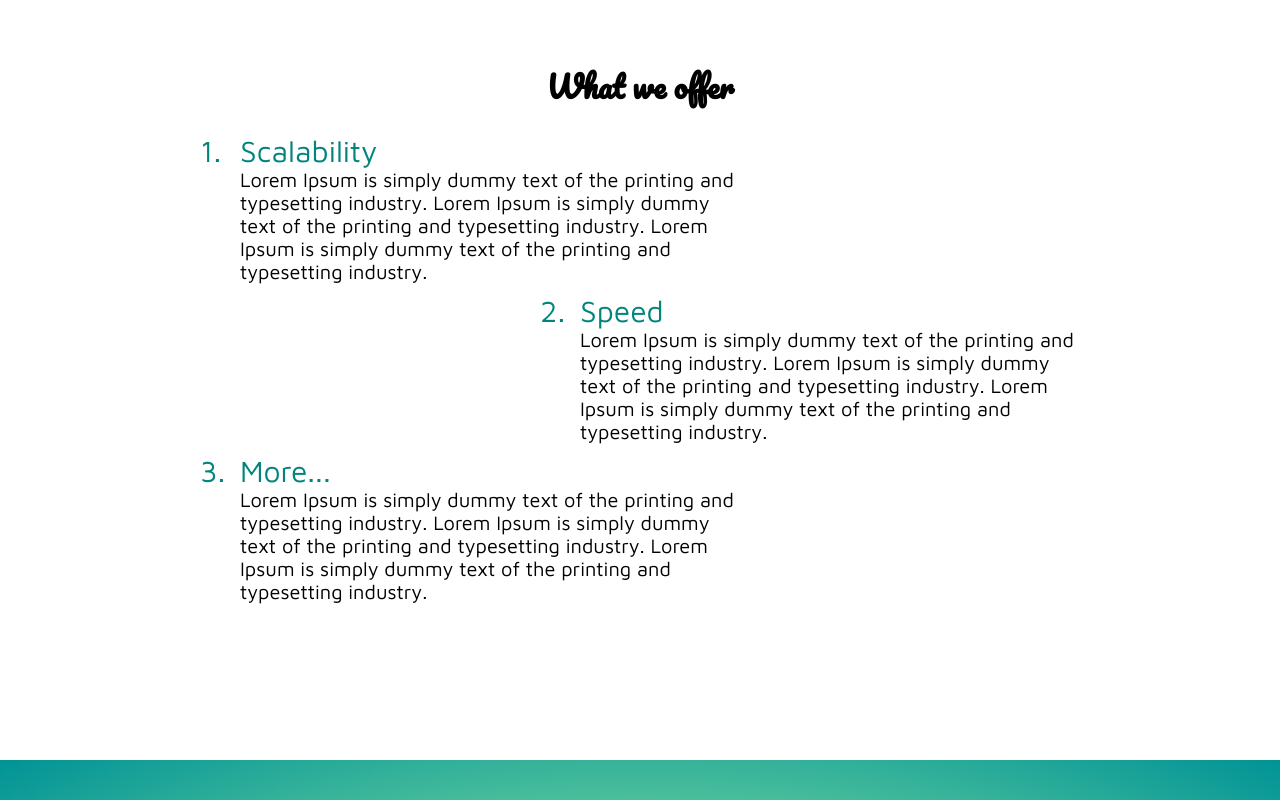
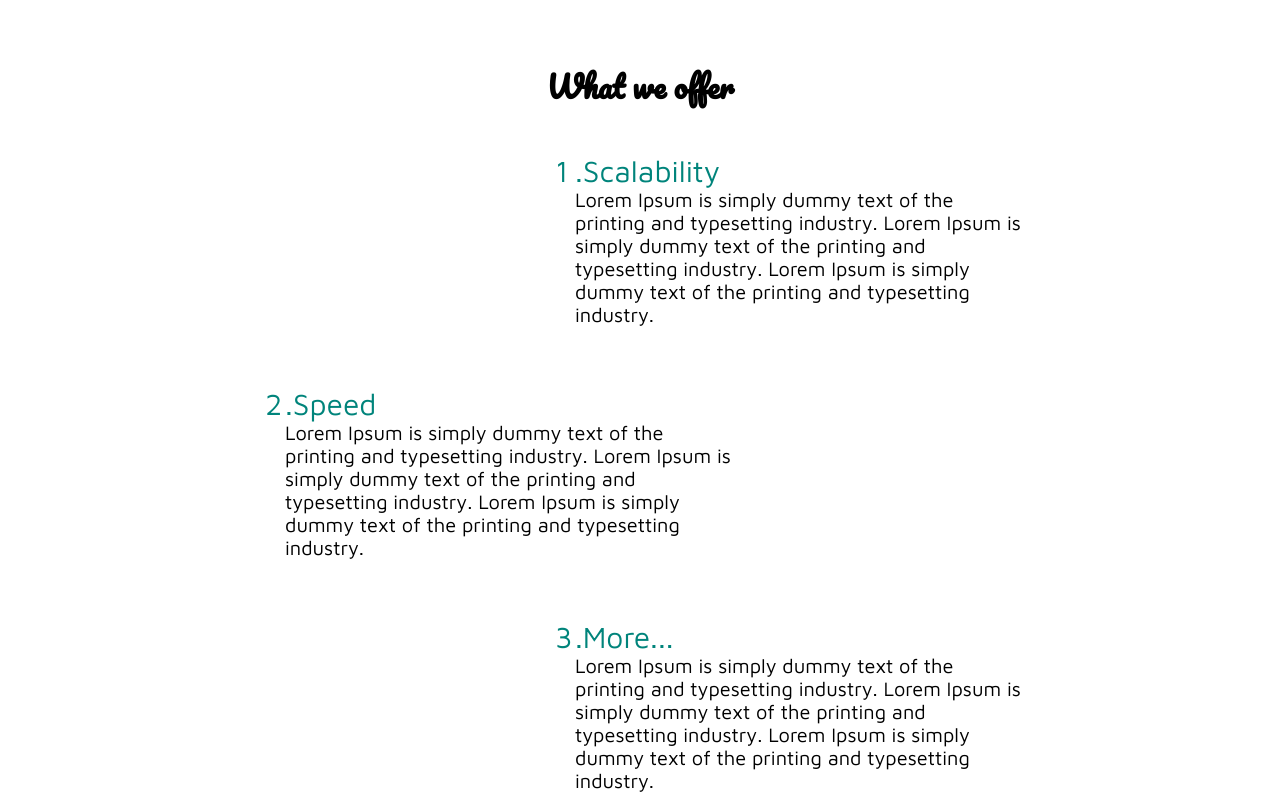
Before and after one commit to tutorioEU/tutorioEU.github.io, a plain HTML site: page Ivy/index.html in a window 1280 px wide. Shown: the part 840-1640 px from the top of the page. Drawn offline with nearby package versions, Linux system fonts and the light colour scheme.

Commit message:
Respinsivness fixes done

```diff
--- a/Ivy/index.html
+++ b/Ivy/index.html
@@ -93,32 +93,33 @@
       <h1>What we offer</h1>
       <div class='offer left'>
           <span class='offer-number'>
-            1.
+            1
           </span>
           <p>
-            <span>Scalability</span>
+            <span> .Scalability</span>
             Lorem Ipsum is simply dummy text of the printing and typesetting industry. Lorem Ipsum is simply dummy text of the printing and typesetting industry. Lorem Ipsum is simply dummy text of the printing and typesetting industry.
           </p>
         </div>
         <div class='offer right'>
           <span class='offer-number'>
-            2.
+            2
           </span>
           <p>
-            <span>Speed</span>
+            <span> .Speed</span>
             Lorem Ipsum is simply dummy text of the printing and typesetting industry. Lorem Ipsum is simply dummy text of the printing and typesetting industry. Lorem Ipsum is simply dummy text of the printing and typesetting industry.
           </p>
         </div>
         <div class='offer left'>
             <span class='offer-number'>
-              3.
+              3
             </span>
             <p>
-              <span>More...</span>
+              <span> .More...</span>
               Lorem Ipsum is simply dummy text of the printing and typesetting industry. Lorem Ipsum is simply dummy text of the printing and typesetting industry. Lorem Ipsum is simply dummy text of the printing and typesetting industry.
             </p>
           </div>
     </section>
+		<!--
     <section id='platforms-container'>
       <h2>Create your bot for the most known messengers</h2>
       <div id='platforms' class='autoplay'>
@@ -247,6 +248,7 @@
         All rights reserved. Ivy &#169; 2017
       </div>
     </footer>
+		-->
     <script type="text/javascript" src='scripts/main.js'></script>
     <script type="text/javascript" src='scripts/neon.js'></script>
     <script type="text/javascript" src='scripts/gallery.js'></script>
--- a/Ivy/styles/index.css
+++ b/Ivy/styles/index.css
@@ -149,7 +149,6 @@
 
 #offer-container {
   width: 100%;
-  height: 100vh;
   box-sizing: border-box;
   padding-top: 100px;
   font-family: 'Maven Pro', sans-serif;
@@ -161,6 +160,8 @@
   margin: 20px 0;
   display: flex;
   box-sizing: border-box;
+  padding: 20px;
+  justify-content: center;
 }
 
 .offer .offer-number {
@@ -168,11 +169,13 @@
   height: 100%;
   width: 40px;
   font-size: 30px;
+  box-sizing: border-box;
+  padding-left: 20px;
   color: #00847B;
 }
 
 .offer p {
-  width: 500px;
+  width: 450px;
   font-size: 20px;
 }
 
@@ -182,14 +185,9 @@
   color: #00847B;
 }
 
-.left{
-  padding-left: 200px;
-  justify-content: flex-start;
-}
-
-.right{
-  padding-right: 200px;
-  justify-content: flex-end;
+.left,
+.right {
+  padding-left: 0;
 }
 
 
@@ -345,6 +343,15 @@
   #bot-messanger {
     width: 480px;
   }
+
+
+  .left{
+    padding-left: 200px;
+  }
+
+  .right{
+    padding-right: 200px;
+  }
 }
 
 @media only screen and (min-width: 1024px) {
@@ -383,6 +390,14 @@
     background-color: #8DC7D6;
   }
 
+  .left{
+    padding-left: 300px;
+  }
+
+  .right{
+    padding-right: 300px;
+  }
+
 }
 
 @media only screen and (min-width: 1367px) {
```
